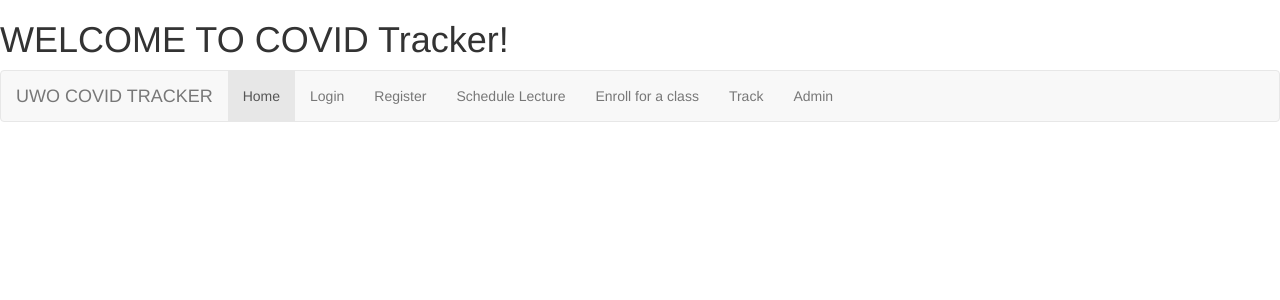
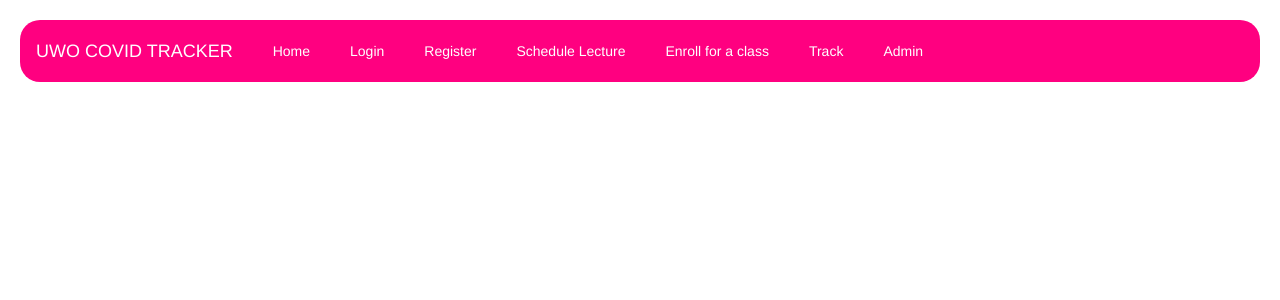
Before and after one commit to EricKogut/SQL-Covid-Application, an Angular app in the folder assignment4/frontend/covid-tracker/: page / in a window 1280 px wide. Shown: the top 300 px of the page. Built offline with nearby package versions, Linux system fonts and the light colour scheme.

Commit message:
pink nav and signin route

```diff
--- a/assignment4/frontend/covid-tracker/src/app/app.component.html
+++ b/assignment4/frontend/covid-tracker/src/app/app.component.html
@@ -1,3 +1,3 @@
-<h1>WELCOME TO COVID Tracker!</h1>
+
 <app-navigation></app-navigation>
 <router-outlet></router-outlet>
--- a/assignment4/frontend/covid-tracker/src/app/app.module.ts
+++ b/assignment4/frontend/covid-tracker/src/app/app.module.ts
@@ -8,13 +8,15 @@ import { DashboardComponent } from './dashboard/dashboard.component';
 import { ScheduleLecturesComponent } from './schedule-lectures/schedule-lectures.component';
 import { NavigationComponent } from './navigation/navigation.component';
 import {RouterModule } from '@angular/router';
+import { TrackComponent } from './track/track.component';
 
 @NgModule({
   declarations: [
     AppComponent,
     DashboardComponent,
     ScheduleLecturesComponent,
-    NavigationComponent
+    NavigationComponent,
+    TrackComponent
   ],
   imports: [
     BrowserModule,
@@ -24,6 +26,7 @@ import {RouterModule } from '@angular/router';
     RouterModule.forRoot([
       {path: 'schedule', component: ScheduleLecturesComponent },
       {path: 'login', component: DashboardComponent },
+      {path: 'track', component: TrackComponent },
     ])
   ],
   providers: [],
--- a/assignment4/frontend/covid-tracker/src/app/navigation/navigation.component.css
+++ b/assignment4/frontend/covid-tracker/src/app/navigation/navigation.component.css
@@ -0,0 +1,12 @@
+nav{
+    background-color: rgb(255, 0, 128);
+
+    border-radius: 20px;
+    margin: 20px;
+}
+
+a{
+    color: #fff;
+    border-radius: 20px;
+    margin: 5px;
+}
--- a/assignment4/frontend/covid-tracker/src/app/navigation/navigation.component.html
+++ b/assignment4/frontend/covid-tracker/src/app/navigation/navigation.component.html
@@ -10,7 +10,7 @@
 </head>
 <body>
 
-<nav class="navbar navbar-default">
+<nav class="navbar">
   <div class="container-fluid">
     <div class="navbar-header">
       <a class="navbar-brand" href="#">UWO COVID TRACKER</a>
--- /dev/null
+++ b/assignment4/frontend/covid-tracker/src/app/track/track.component.html
@@ -0,0 +1 @@
+<p>track works!</p>
--- /dev/null
+++ b/assignment4/frontend/covid-tracker/src/app/track/track.component.ts
@@ -0,0 +1,15 @@
+import { Component, OnInit } from '@angular/core';
+
+@Component({
+  selector: 'app-track',
+  templateUrl: './track.component.html',
+  styleUrls: ['./track.component.css']
+})
+export class TrackComponent implements OnInit {
+
+  constructor() { }
+
+  ngOnInit(): void {
+  }
+
+}
```
Also changed, not shown: assignment4/frontend/covid-tracker/src/app/track/track.component.css (added), 2 other files (tests, documents, lock files or other folders).
